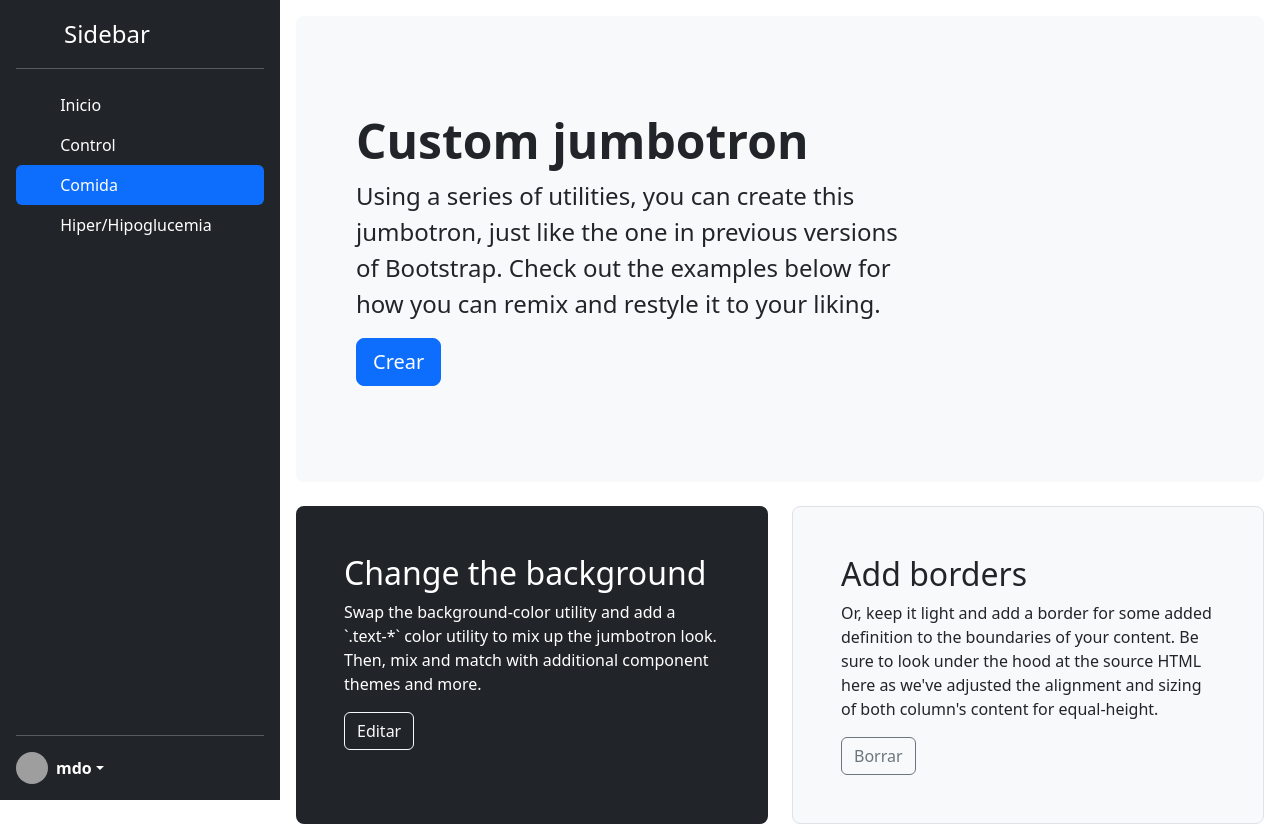
After one commit to Sergioastur/PracticaFinal, a PHP site: page /pages/ui/selectComida.html in a window 1280 px wide. The commit adds this page. Run offline with PHP 8.4, Linux system fonts and the light colour scheme; grey boxes are pictures that could not be loaded.

Commit message:
17-02-25(casa)

```diff
--- a/auth/php/login.php
+++ b/auth/php/login.php
@@ -40,12 +40,12 @@ if ($result->num_rows > 0) {
 
     // Cambiar el usuario a id
     $row = $result->fetch_assoc();
-    $_SESSION["usuario"] = $row["id"];
-    header("Location: ../../pages/ui/crearControl.php", true, 301); // Redirección permanente
+    $_SESSION["usuario"] = $row["id_usu"];
+    header("Location: ../../pages/ui/index.html", true, 301); // Redirección permanente
     exit();
 
 } else {
-    echo "<p>Usuario o contraseña incorrectos</p> <br> <a href='../index.html'>Volver al inicio</a> <a href='formLogin.html'>Volver a intentarlo</a></body>
+    echo "<p>Usuario o contraseña incorrectos</p> <br> <a href='../../index.html'>Volver al inicio</a> <a href='formLogin.html'>Volver a intentarlo</a></body>
 </html>";
 }
 ?>
--- a/pages/php/control.php
+++ b/pages/php/control.php
@@ -14,15 +14,16 @@ if ($conn->connect_error) {
     die("Conexión fallida: " . $conn->connect_error);
 }
 
-//TODO: usuario convertir a id
+
 // Recibir los datos
 $fecha = $_POST["fecha"];
 $deporte = $_POST["deporte"];
 $lenta = $_POST["lenta"];
 $usuario = $_SESSION["usuario"];
 
+
 // Crear la consulta
-$stmt = $conn->prepare("INSERT INTO control (fecha, deporte, lenta, id_usuario) VALUES (?, ?, ?, ?)");
+$stmt = $conn->prepare("INSERT INTO control_glucosa (fecha, deporte, lenta, id_usu) VALUES (?, ?, ?, ?)");
 $stmt->bind_param("sssi", $fecha, $deporte, $lenta, $usuario);
 
 // Ejecutar la consulta
--- a/pages/ui/crearControl.php
+++ b/pages/ui/crearControl.php
@@ -14,7 +14,7 @@
         <form action="../php/control.php" method="post">
             <div class="mb-3">
                 <label for="fecha" class="form-label">Fecha:</label>
-                <input type="date" name="fecha" id="fecha" class="form-control" value="<?php echo date('Y-m-d'); ?>" disabled>
+                <input type="date" name="fecha" id="fecha" class="form-control" value="<?php echo date('Y-m-d'); ?>" readonly>
             </div>
             <div class="mb-3">
                 <label for="deporte" class="form-label">Nivel de actividad:</label>
--- /dev/null
+++ b/pages/ui/selectComida.html
@@ -0,0 +1,99 @@
+<!DOCTYPE html>
+<html lang="es">
+<head>
+    <meta charset="UTF-8">
+    <meta name="viewport" content="width=device-width, initial-scale=1.0">
+    <title>¿Que quieres hacer?</title>
+    <link href="https://cdn.jsdelivr.net/npm/bootstrap@5.3.0/dist/css/bootstrap.min.css" rel="stylesheet">
+    <script src="https://cdn.jsdelivr.net/npm/bootstrap@5.3.0/dist/js/bootstrap.bundle.min.js"></script>
+    <style>
+        html, body {
+            height: 100%;
+            margin: 0;
+        }
+        .sidebar {
+            height: 100vh;
+        }
+    </style>
+</head>
+<body>
+    <!-- Sidebar -->
+    <!-- TODO: Icono perfil, links, iconos -->
+    <div class="d-flex">
+        <div class="d-flex flex-column flex-shrink-0 p-3 text-bg-dark sidebar" style="width: 280px;">
+            <a href="/" class="d-flex align-items-center mb-3 mb-md-0 me-md-auto text-white text-decoration-none">
+                <svg class="bi pe-none me-2" width="40" height="32"><use xlink:href="#bootstrap"></use></svg>
+                <span class="fs-4">Sidebar</span>
+            </a>
+            <hr>
+            <ul class="nav nav-pills flex-column mb-auto">
+                <li class="nav-item">
+                    <a href="index.html" class="nav-link text-white" aria-current="page">
+                        <svg class="bi pe-none me-2" width="16" height="16"><use xlink:href="#home"></use></svg>
+                        Inicio
+                    </a>
+                </li>
+                <li>
+                    <a href="selectControl.html" class="nav-link text-white">
+                        <svg class="bi pe-none me-2" width="16" height="16"><use xlink:href="#speedometer2"></use></svg>
+                        Control
+                    </a>
+                </li>
+                <li>
+                    <a href="selectComida.html" class="nav-link active">
+                        <svg class="bi pe-none me-2" width="16" height="16"><use xlink:href="#table"></use></svg>
+                        Comida
+                    </a>
+                </li>
+                <li>
+                    <a href="selectHiperHipo.html" class="nav-link text-white">
+                        <svg class="bi pe-none me-2" width="16" height="16"><use xlink:href="#grid"></use></svg>
+                        Hiper/Hipoglucemia
+                    </a>
+                </li>
+            </ul>
+            <hr>
+            <div class="dropdown">
+                <a href="#" class="d-flex align-items-center text-white text-decoration-none dropdown-toggle" data-bs-toggle="dropdown" aria-expanded="false">
+                    <img src="https://github.com/mdo.png" alt="" width="32" height="32" class="rounded-circle me-2">
+                    <strong>mdo</strong>
+                </a>
+                <ul class="dropdown-menu dropdown-menu-dark text-small shadow">
+                    <li><a class="dropdown-item" href="#">New project...</a></li>
+                    <li><a class="dropdown-item" href="#">Settings</a></li>
+                    <li><a class="dropdown-item" href="#">Profile</a></li>
+                    <li><hr class="dropdown-divider"></li>
+                    <li><a class="dropdown-item" href="#">Sign out</a></li>
+                </ul>
+            </div>
+        </div>
+        <!-- Fin Sidebar -->
+        <div class="flex-grow-1 p-3">
+            <div class="p-5 mb-4 bg-body-tertiary rounded-3">
+                <div class="container-fluid py-5">
+                  <h1 class="display-5 fw-bold">Custom jumbotron</h1>
+                  <p class="col-md-8 fs-4">Using a series of utilities, you can create this jumbotron, just like the one in previous versions of Bootstrap. Check out the examples below for how you can remix and restyle it to your liking.</p>
+                  <a href="crearComida.php" class="btn btn-primary btn-lg" type="button">Crear</a>
+                </div>
+              </div>
+              <div class="row align-items-md-stretch">
+                <div class="col-md-6">
+                  <div class="h-100 p-5 text-bg-dark rounded-3">
+                    <h2>Change the background</h2>
+                    <p>Swap the background-color utility and add a `.text-*` color utility to mix up the jumbotron look. Then, mix and match with additional component themes and more.</p>
+                    <button class="btn btn-outline-light" type="button">Editar</button>
+                  </div>
+                </div>
+                <div class="col-md-6">
+                  <div class="h-100 p-5 bg-body-tertiary border rounded-3">
+                    <h2>Add borders</h2>
+                    <p>Or, keep it light and add a border for some added definition to the boundaries of your content. Be sure to look under the hood at the source HTML here as we've adjusted the alignment and sizing of both column's content for equal-height.</p>
+                    <button class="btn btn-outline-secondary" type="button">Borrar</button>
+                  </div>
+                </div>
+              </div>
+        </div>
+    </div>
+
+</body>
+</html>
```
Also changed, not shown: pages/ui/crearComida.html (added, +72 -0 lines), pages/ui/index.html (added, +77 -0 lines), pages/ui/selectControl.html (added, +99 -0 lines).
